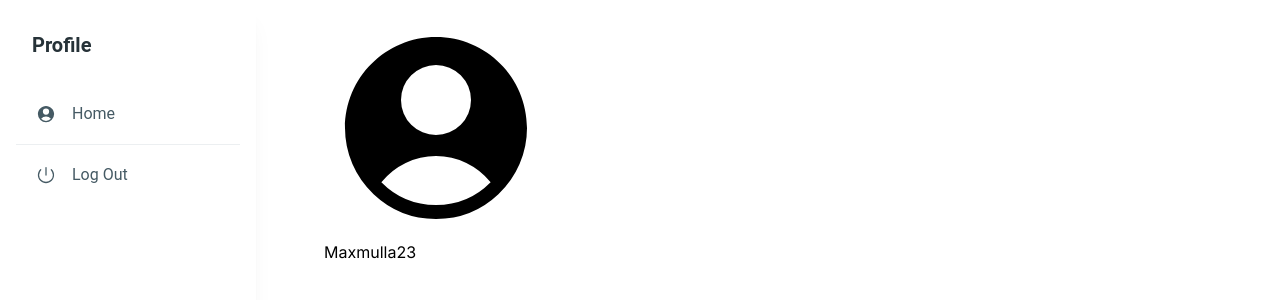
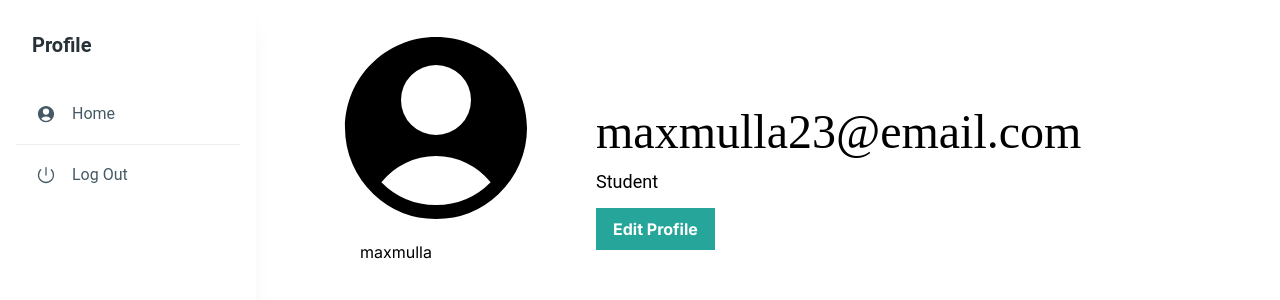
Before and after one commit to maxmulla23/issue-reporting--frontend, a Next.js app: page /userhomepage in a window 1280 px wide. Shown: the top 300 px of the page. Built offline with nearby package versions, Linux system fonts and the light colour scheme.

Commit message:
user profile

```diff
--- a/src/app/userhomepage/page.js
+++ b/src/app/userhomepage/page.js
@@ -1,19 +1,33 @@
 'use client'
 import { UserCircleIcon } from "@heroicons/react/24/solid";
 import { useState } from "react";
+import { Tab } from "@headlessui/react";
 
-
-function classNames(...classes) {
-    return classes.filter(Boolean).join(' ')
-  }
+const user = {
+  username: "maxmulla",
+  email: "maxmulla23@email.com",
+  Usertype: "Student",
+}
 
 export default function Page() {
 
   const [activeTab, setActiveTab] = useState('Contributions');
     return (
-      <div className="text-black-500 fixed ml-5 top-0 mt-4">
+      <div className="flex flex-row text-black-500 fixed ml-5 top-0 mt-4">
+        <div className="flex flex-col">
         <UserCircleIcon className="h-56 w-auto" />
-        <h1>Maxmulla23</h1>
+        <h1 className="ml-9">{user.username}</h1>
+        </div>
+        <div className="left-30 ml-12 mt-20 ">
+          <h1 className="font-mono md:font-serif text-5xl mt-3">{user.email}</h1>
+          <p className="font-sans text-lg mt-3">{user.Usertype}</p>
+          <button className="bg-teal-400 text-white font-bold py-2 px-4 border border-teal-400 mt-3">Edit Profile</button>
+          <div className="mt-3">
+
+          </div>
+        </div>
+
       </div>
+
     )
 }
```
